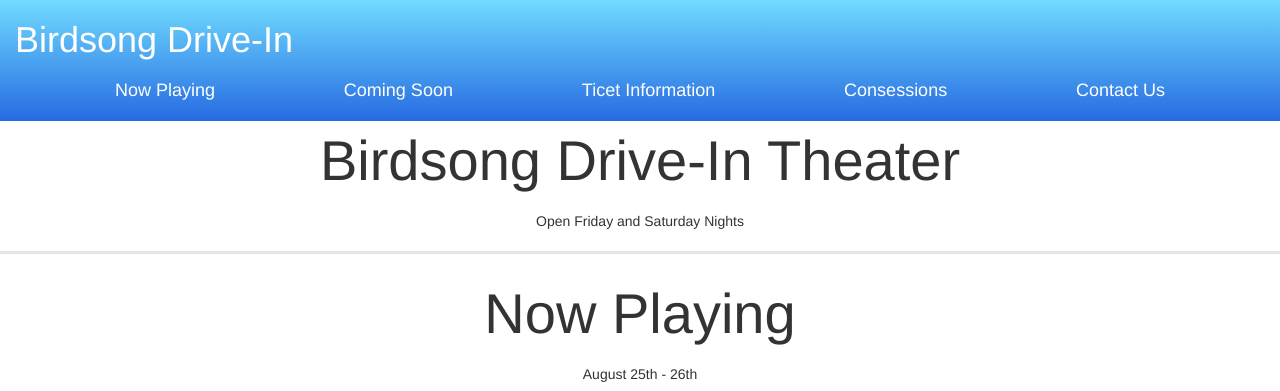
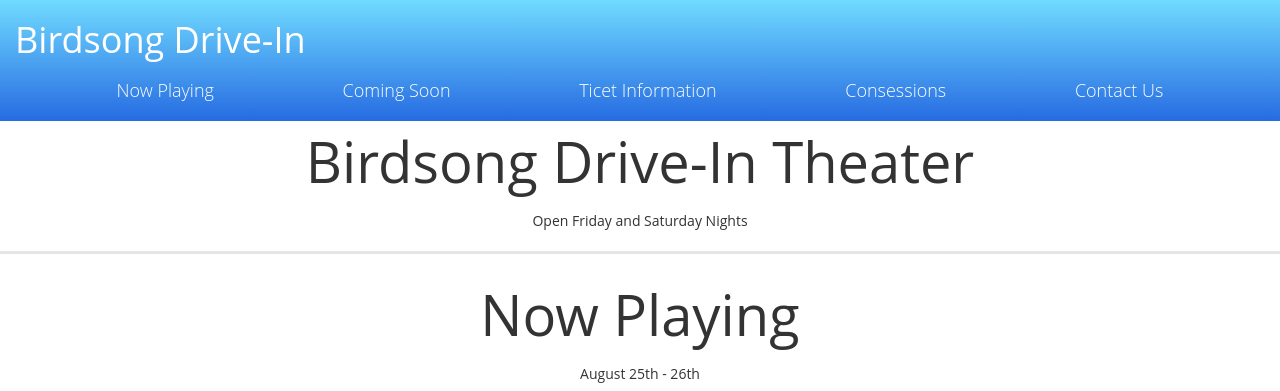
Before and after one commit to granthc14/BirdsongWebsite, a website: page node-helloworld-master/public/index.html in a window 1280 px wide. Shown: the top 391 px of the page. Drawn offline with nearby package versions, Linux system fonts and the light colour scheme.

Commit message:
Upgrades
- Made some divs into buttons
- Added some CSS and changed fonts

```diff
--- a/node-helloworld-master/public/index.html
+++ b/node-helloworld-master/public/index.html
@@ -4,12 +4,14 @@
 <script src="https://ajax.googleapis.com/ajax/libs/jquery/1.12.4/jquery.min.js"></script>
 <!-- Include all compiled plugins (below), or include individual files as needed -->
 <script src="https://maxcdn.bootstrapcdn.com/bootstrap/3.3.7/js/bootstrap.min.js"></script>
+<!-- font include -->
+<link href="https://fonts.googleapis.com/css?family=Open+Sans:300,800i" rel="styles.css">
 
 <head>
     <meta charset="utf-8">
     <meta http-equiv="X-UA-Compatible" content="IE=edge">
     <meta name="viewport" content="width=device-width, initial-scale=1">
-    <title>Hello World</title>
+    <title>Birdsong Drive-In</title>
     <!-- Bootstrap -->
     <link href="https://maxcdn.bootstrapcdn.com/bootstrap/3.3.7/css/bootstrap.min.css" rel="stylesheet">
     <link href="styles.css" rel="stylesheet">
@@ -19,21 +21,29 @@
     <div class="container">
         <h1>Birdsong Drive-In</h1>
         <div id="sections">
-            <div class="sectionButton">Now Playing</div>
-            <div class="sectionButton">Coming Soon</div>
-            <div class="sectionButton">Ticet Information</div>
-            <div class="sectionButton">Consessions</div>
-            <div class="sectionButton">Contact Us</div>
+            <button>
+                <div class="sectionButton">Now Playing</div>
+            </button>
+            <button>
+                <div class="sectionButton">Coming Soon</div>
+            </button>
+            <button>
+                <div class="sectionButton">Ticet Information</div>
+            </button>
+            <button>
+                <div class="sectionButton">Consessions</div>
+            </button>
+            <button>
+                <div class="sectionButton">Contact Us</div>
+            </button>
         </div>
     </div>
     <div id="content">
         <script>
         $(function() {
-            $("#content").load("home.html");
+            $("#content").load("nowplaying.html");
         });
 
-
-        //$("#content").html('<object width="100%"; height="100%"; overflow="hidden"; data="home.html"/>');
         </script>
     </div>
 </body>
--- a/node-helloworld-master/public/styles.css
+++ b/node-helloworld-master/public/styles.css
@@ -1,6 +1,9 @@
 .container {
     width: 100%;
     height: auto;
+    font-family: 'Open Sans', sans-serif;
+    font-weight: lighter;
+
     background-image: -ms-linear-gradient(bottom, #266BE2 0%, #70dbff 100%);
     /* Mozilla Firefox */
     background-image: -moz-linear-gradient(bottom, #266BE2 0%, #70dbff 100%);
@@ -17,32 +20,51 @@
 
 .sectionButton {
     display: inline-block;
-    padding-left: 5%;
-    padding-right: 5%;
-    padding-bottom: 18px;
-    padding-top: 8px;
     font-size: 18px;
+    font-family: 'Open Sans', sans-serif;
 }
 
 #content {
     width: 100%;
     height: 100%;
     margin-bottom: 500px;
+    font-family: 'Open Sans', sans-serif;
 }
 
 #sections {
     text-align: center;
     position: relative;
     width: 100%;
+    font-family: 'Open Sans', sans-serif;
+}
+
+title {
+   font-family: 'Open Sans', sans-serif;
+   font-weight: lighter;
+}
+
+button {
+    display: inline-block;
+    background-color: transparent;
+    background-repeat: no-repeat;
+    border: none;
+    cursor: pointer;
+    overflow: hidden;
+    white-space: nowrap;
+    outline: none;
+    padding-left: 5%;
+    padding-right: 5%;
+    padding-bottom: 18px;
+    padding-top: 8px;
 }
 
 html {
     height: 100%;
     width: 100%;
-    font-family: arial;
 }
 
 body {
     height: 100%;
     width: 100%;
+    font-family: 'Open Sans', sans-serif;
 }
```
Also changed, not shown: node-helloworld-master/public/nowplaying.html (renamed from node-helloworld-master/public/home.html).
